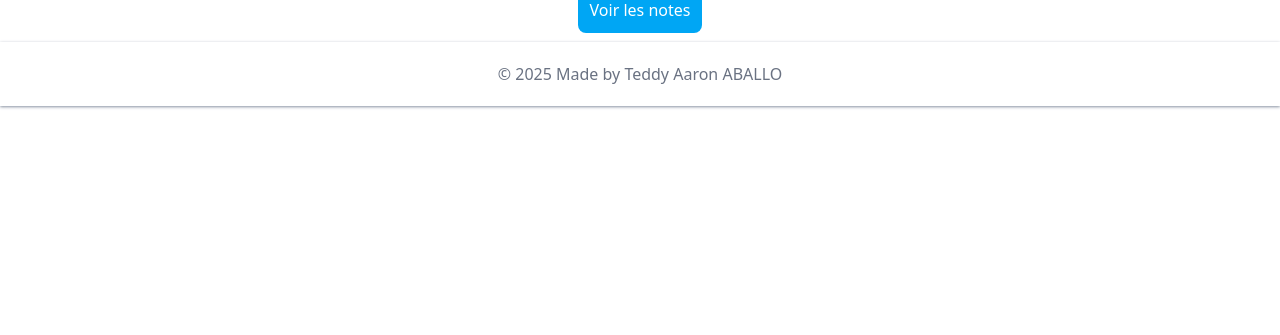
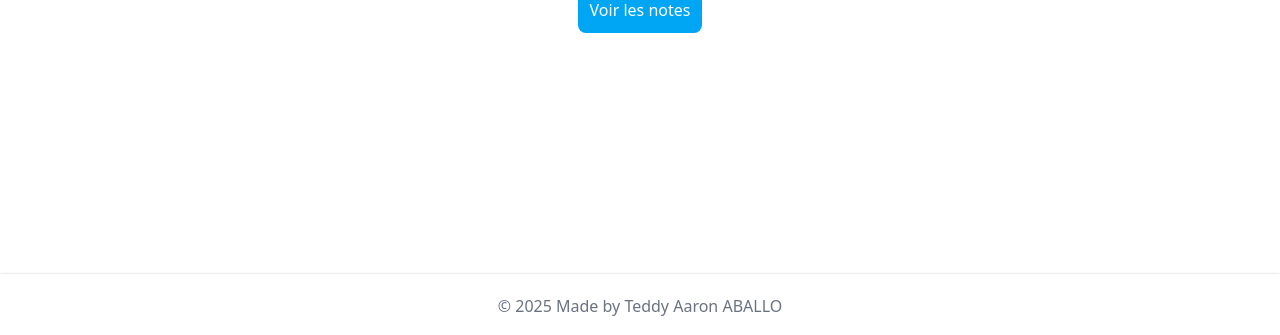
Before and after one commit to aaronted009/post-its, a Vue app: page / in a window 1280 px wide. Shown: the part 462-797 px from the top of the page. Built offline with nearby package versions, Linux system fonts and the light colour scheme.

Commit message:
style: [position] update Footer position to fixed

```diff
--- a/src/components/Footer.vue
+++ b/src/components/Footer.vue
@@ -5,7 +5,7 @@ let currentYear = currentDate.getFullYear();
 
 <template>
   <footer
-    class="relative bottom-0 w-full text-center py-5 bg-white shadow-sm shadow-gray-400 text-gray-500 mt-5"
+    class="fixed bottom-0 w-full text-center py-5 bg-white shadow-sm shadow-gray-400 text-gray-500 mt-5"
   >
     © {{ currentYear }} Made by
     <a href="https://github.com/aaronted009/">Teddy Aaron ABALLO</a>
```
